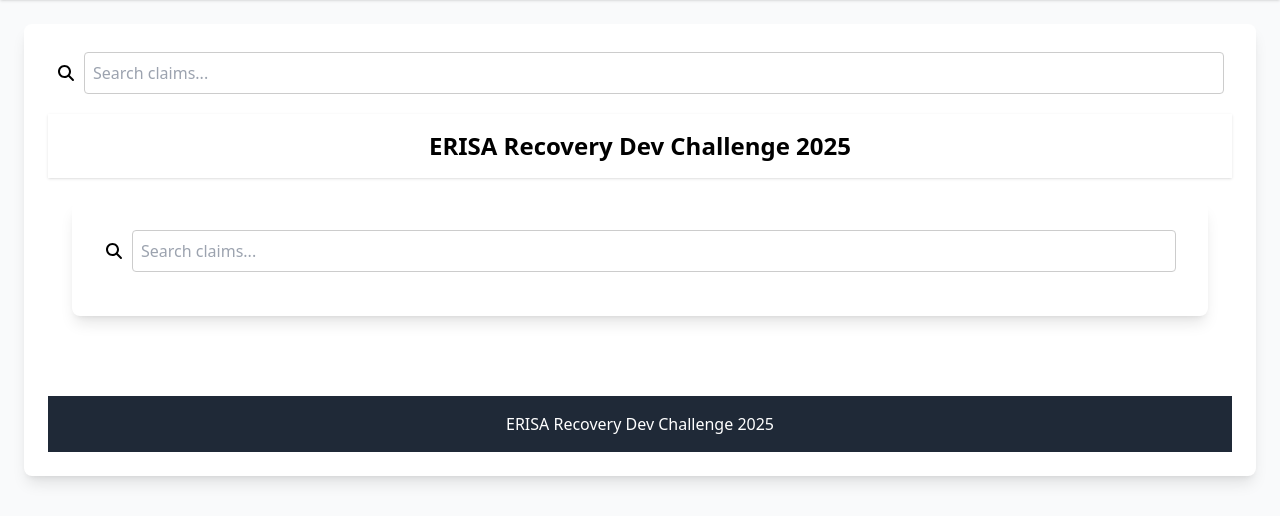
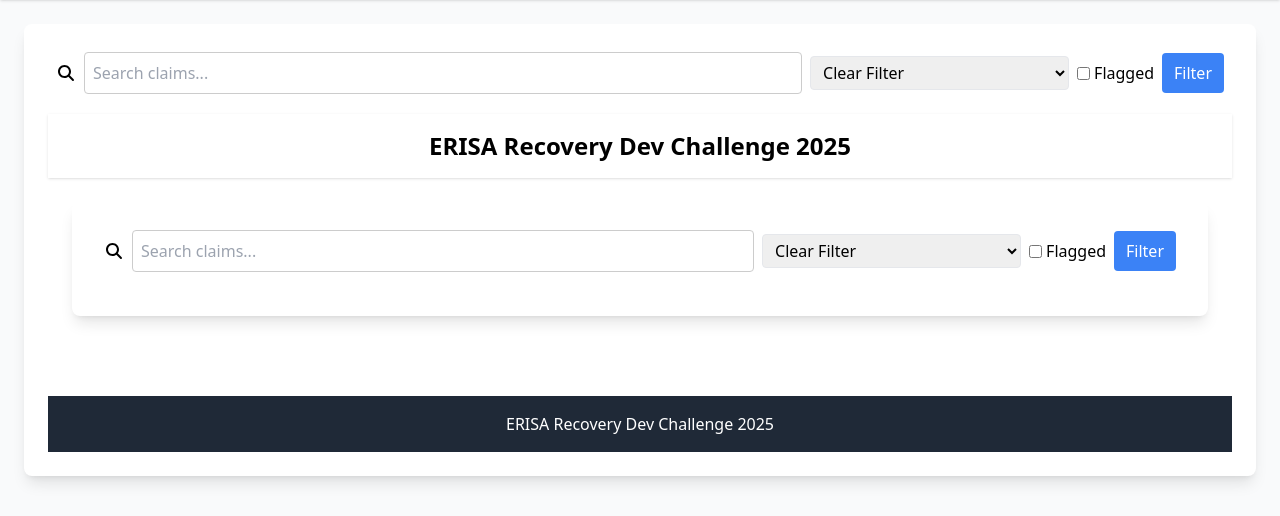
Before and after one commit to aaryanpatel2/erisa-recovery-dev-challenge, a Django app: page / in a window 1280 px wide. Shown: the part 64-580 px from the top of the page. Run offline with Django 5.2, Linux system fonts and the light colour scheme; data that the repository does not hold is empty.

Commit message:
feat: add filter button for advanced viewing and contribute README.md

```diff
--- a/ErisaRecoveryDevChallenge/templates/erisa/claims.html
+++ b/ErisaRecoveryDevChallenge/templates/erisa/claims.html
@@ -9,6 +9,7 @@
     border-radius: 4px;
     padding: 0.5rem;
   }
+
 </style>
 <div
   hx-get="/api/claims/"
@@ -17,9 +18,9 @@
   hx-swap="innerHTML">
 </div>
 <div class="bg-white rounded-lg shadow-lg p-6 mb-6">
-<div class="flex items-center gap-2 w-full mb-4 bg-white px-2 py-1">
+<div class="flex flex-wrap items-center gap-2 w-full mb-4 bg-white px-2 py-1">
   <span class="search">
-    <svg xmlns="http://www.w3.org/2000/svg" width="20" height="20" viewBox="0 0 640 640"><!--!Font Awesome Free v7.0.0 by @fontawesome - https://fontawesome.com License - https://fontawesome.com/license/free Copyright 2025 Fonticons, Inc.--><path d="M480 272C480 317.9 465.1 360.3 440 394.7L566.6 521.4C579.1 533.9 579.1 554.2 566.6 566.7C554.1 579.2 533.8 579.2 521.3 566.7L394.7 440C360.3 465.1 317.9 480 272 480C157.1 480 64 386.9 64 272C64 157.1 157.1 64 272 64C386.9 64 480 157.1 480 272zM272 416C351.5 416 416 351.5 416 272C416 192.5 351.5 128 272 128C192.5 128 128 192.5 128 272C128 351.5 192.5 416 272 416z"/></svg>
+    <svg xmlns="http://www.w3.org/2000/svg" width="20" height="20" viewBox="0 0 640 640"><path d="M480 272C480 317.9 465.1 360.3 440 394.7L566.6 521.4C579.1 533.9 579.1 554.2 566.6 566.7C554.1 579.2 533.8 579.2 521.3 566.7L394.7 440C360.3 465.1 317.9 480 272 480C157.1 480 64 386.9 64 272C64 157.1 157.1 64 272 64C386.9 64 480 157.1 480 272zM272 416C351.5 416 416 351.5 416 272C416 192.5 351.5 128 272 128C192.5 128 128 192.5 128 272C128 351.5 192.5 416 272 416z"/></svg>
   </span>
   <input
     id="claim-search"
@@ -29,9 +30,32 @@
     hx-get="/api/claims/"
     hx-trigger="keyup changed delay:300ms"
     hx-target="#claims-list"
-  hx-include="[name='search']"
+    hx-include="[name='search'],[name='sort_by'],[name='discharge_date'],[name='flagged_first']"
     name="search"
   />
+  <select name="sort_by" class="px-2 py-1 border rounded">
+    <option value="">Clear Filter</option>
+    <option value="billed_amount:asc">Billed Amount (Low to High)</option>
+    <option value="billed_amount:desc">Billed Amount (High to Low)</option>
+    <option value="paid_amount:asc">Paid Amount (Low to High)</option>
+    <option value="paid_amount:desc">Paid Amount (High to Low)</option>
+    <option value="discharge_date:asc">Discharge Date (Earliest First)</option>
+    <option value="discharge_date:desc">Discharge Date (Latest First)</option>
+  </select>
+  <label class="flex items-center gap-1">
+    <input type="checkbox" name="flagged_first" value="1" />
+    Flagged
+  </label>
+  <button
+    class="px-3 py-2 bg-blue-500 text-white rounded filter-btn"
+    id="filter-button"
+    hx-get="/api/claims/"
+    hx-target="#claims-list"
+    hx-include="[name='search'],[name='discharge_date'],[name='sort_by'],[name='flagged_first']"
+    type="button"
+  >
+    Filter
+  </button>
 </div>
 <div id="loading-spinner" style="display:none; text-align:center; margin-bottom:1rem;">
   <div class="spinner"></div>
@@ -48,6 +72,12 @@
 }
 @keyframes spin {
   to { transform: rotate(360deg); }
+}
+  .filter-btn:hover {
+    background-color: #2563eb; /* Tailwind blue-600 */
+    color: #fff;
+    box-shadow: 0 2px 8px rgba(37,99,235,0.15);
+    transition: background 0.2s, box-shadow 0.2s;
   }
 </style>
 <div id="claims-list"></div>
--- a/ErisaRecoveryDevChallenge/views.py
+++ b/ErisaRecoveryDevChallenge/views.py
@@ -10,6 +10,15 @@ from django.http import HttpResponse
 def claims_joined_view(request):
     dev = False # set True if you want to test endpoint in Bruno using JSON response
     search = request.GET.get('search', '').strip().lower()
+    sort_by = request.GET.get('sort_by', '').strip()
+    flagged_first = request.GET.get('flagged_first', '')
+    # Parse sort_by for field and asc/desc
+    sort_field, sort_dir = None, 'ASC'
+    if ':' in sort_by:
+        sort_field, sort_dir = sort_by.split(':', 1)
+        sort_dir = 'DESC' if sort_dir.lower() == 'desc' else 'ASC'
+    else:
+        sort_field = sort_by if sort_by else None
     query = """
         SELECT
             c.id AS id,
@@ -31,10 +40,25 @@ def claims_joined_view(request):
             c.id = d.claim_id
     """
     params = []
+    where_clauses = []
     if search:
-        query += " WHERE LOWER(c.status) LIKE %s OR LOWER(c.insurer_name) LIKE %s"
+        where_clauses.append("(LOWER(c.status) LIKE %s OR LOWER(c.insurer_name) LIKE %s)")
         like_pattern = f"%{search}%"
         params.extend([like_pattern, like_pattern])
+    if where_clauses:
+        query += " WHERE " + " AND ".join(where_clauses)
+    allowed_sorts = {
+        'billed_amount': 'c.billed_amount',
+        'paid_amount': 'c.paid_amount',
+        'discharge_date': 'c.discharge_date'
+    }
+    order_clauses = []
+    if flagged_first:
+        order_clauses.append("c.flagged DESC")
+    if sort_field in allowed_sorts:
+        order_clauses.append(f"{allowed_sorts[sort_field]} {sort_dir}")
+    if order_clauses:
+        query += " ORDER BY " + ", ".join(order_clauses)
     query += ";"
     with connection.cursor() as cursor:
         cursor.execute(query, params)
--- /dev/null
+++ b/requirements.txt
@@ -0,0 +1,2 @@
+Django>=4.0
+python-dotenv
```
Also changed, not shown: README.md (added), 1 other file. Lines whose indentation alone changed are shown as unchanged.
